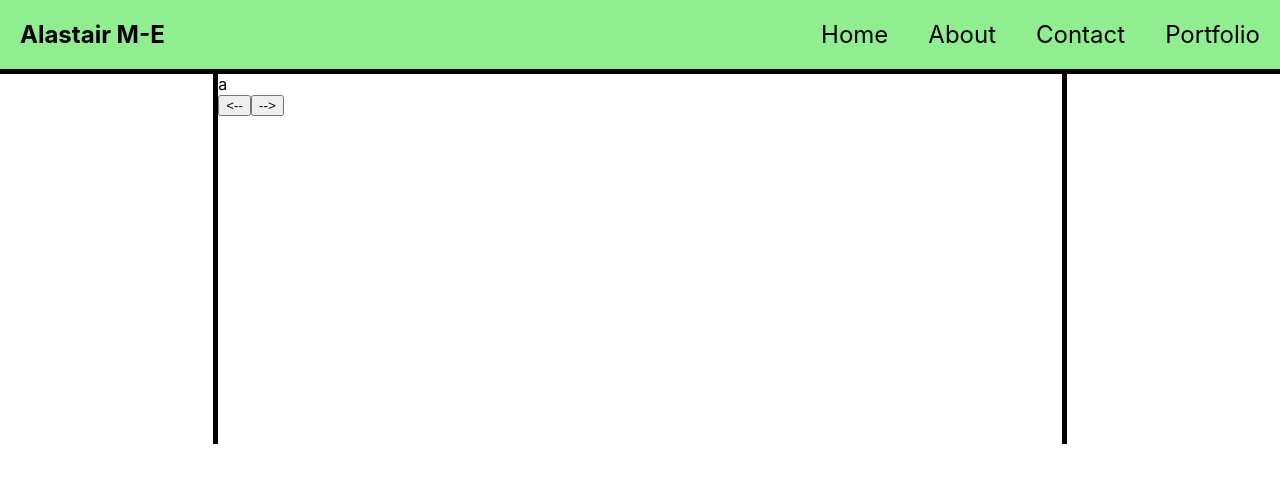
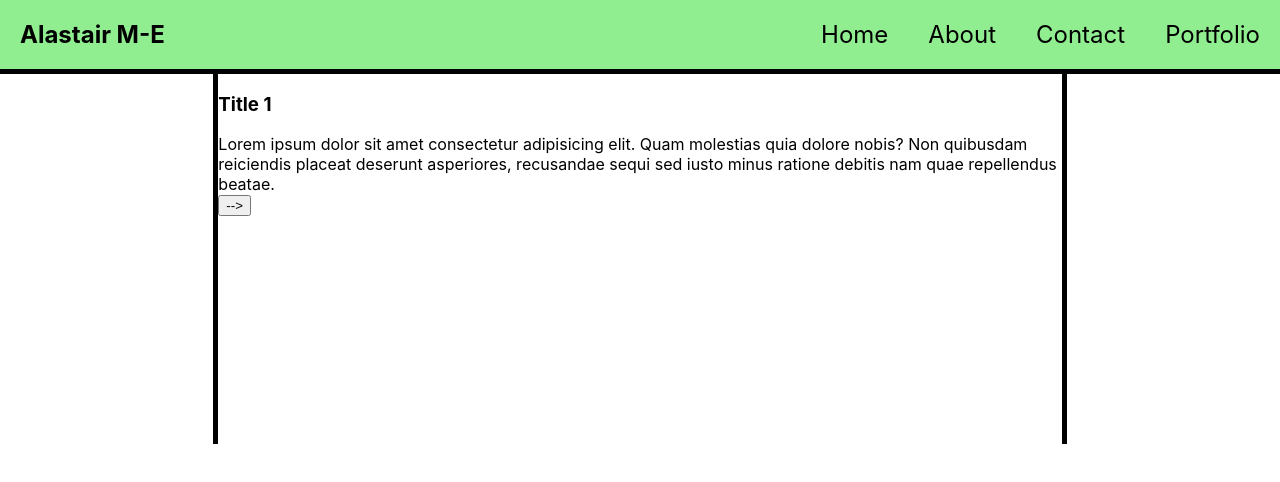
Before and after one commit to AlastairM-E/web3, a React app: page / in a window 1280 px wide. Shown: the top 482 px of the page. Built offline with nearby package versions, Linux system fonts and the light colour scheme; the HTML template or start-up script is replaced by a standard one.

Commit message:
just a few things to add and then I will add the web monetization things.

```diff
--- a/src/App.tsx
+++ b/src/App.tsx
@@ -1,5 +1,7 @@
 /* IMPORTS */
 import React, { Fragment } from 'react';
+
+import { articles } from './mockArticles';
 
 // Components
 import { Navbar, Article } from './components/index';
@@ -12,7 +14,7 @@ function App() {
   return (
     <>
       <Navbar title="Alastair M-E" />
-      <Article articles={['a', 'b', 'c']} />
+      <Article articles={articles} />
     </>
   );
 }
--- a/src/components/Article/Article.tsx
+++ b/src/components/Article/Article.tsx
@@ -5,7 +5,10 @@ import styled from 'styled-components';
 
 /* INTERFACES */
 interface Articles {
-    articles: string[];
+    articles: {
+      title: string;
+      content: string;
+    };
 }
 
 /* STYLES */
@@ -25,16 +28,26 @@ const StyledShiftArticleButton = styled.button``;
 function Article({ articles }: Articles) {
   /* HOOKS */
   const [index, setIndex] = useState(0);
-  /* RENDER */
+
+  const { title, content } = articles[index];
   return (
     <StyledArticleContainer data-testid="ArticleContainer">
-      <StyledArticle data-testid="Article">{articles[index]}</StyledArticle>
-      <StyledShiftArticleButton data-testid="ShiftArticleBackwardsButton" onClick={() => setIndex(index - 1)}>
-        {'<--'}
-      </StyledShiftArticleButton>
-      <StyledShiftArticleButton data-testid="ShiftArticleForwardsButton" onClick={() => setIndex(index + 1)}>
-        {'-->'}
-      </StyledShiftArticleButton>
+      <StyledArticle data-testid="Article">
+        <h1 id="ArticleTitle">{title}</h1>
+        <span id="ArticleContent">{content}</span>
+      </StyledArticle>
+      {index !== 0 ? (
+        <StyledShiftArticleButton id="ShiftArticleBackwardsButton" onClick={() => setIndex(index - 1)}>
+          {'<--'}
+        </StyledShiftArticleButton>
+      ) : null}
+
+      { index !== articles.length - 1 ? (
+        <StyledShiftArticleButton id="ShiftArticleForwardsButton" onClick={() => setIndex(index + 1)}>
+          {'-->'}
+        </StyledShiftArticleButton>
+      ) : null}
+
     </StyledArticleContainer>
   );
 }
--- /dev/null
+++ b/src/mockArticles.ts
@@ -0,0 +1,48 @@
+function createArticle(title: string, content: string): { title:string; content: string; } {
+  return { title, content };
+}
+
+const articles = [
+  createArticle(
+    'Title 1',
+    `Lorem ipsum dolor sit amet consectetur adipisicing elit.
+            Quam molestias quia dolore nobis? Non quibusdam reiciendis placeat deserunt asperiores,
+            recusandae sequi sed iusto minus ratione debitis nam quae repellendus beatae.`,
+  ),
+  createArticle(
+    'Title 2',
+    `Lorem ipsum, dolor sit amet consectetur adipisicing elit.
+        Minima doloremque molestias asperiores ipsum quo, pariatur facere ex non mollitia rerum quia iure aspernatur quam enim quos.
+        Facilis consequatur modi nam.`,
+  ),
+  createArticle(
+    'Title 3',
+    `Lorem ipsum dolor sit, amet consectetur adipisicing elit.
+        Ea laborum a accusamus facilis minima magni eligendi, nostrum nam quos ad ratione neque quod ducimus molestiae,
+        doloribus quae natus recusandae itaque!`,
+  ),
+];
+
+export {
+  articles,
+};
+
+// const [monetization, setMonetization] = useState();
+// const [amount, setAmount] = useState(0);
+// useEffect(() => {
+//   function progressEventHandler(event) {
+//     setMonetization(event);
+//     setAmount(
+//        amount + (monetization.detail.amount / 10 ** (monetization.detail.assetScale + 1))
+//      );
+//   }
+
+//   document
+//     .monetization
+//     .addEventListener('monetizationprogress', progressEventHandler);
+
+//   return () => {
+//     document.monetization.removeEventListener('monetizationprogress', progressEventHandler);
+//   };
+// });
+/* RENDER */
```
Also changed, not shown: 1 other file (tests, documents, lock files or other folders).
